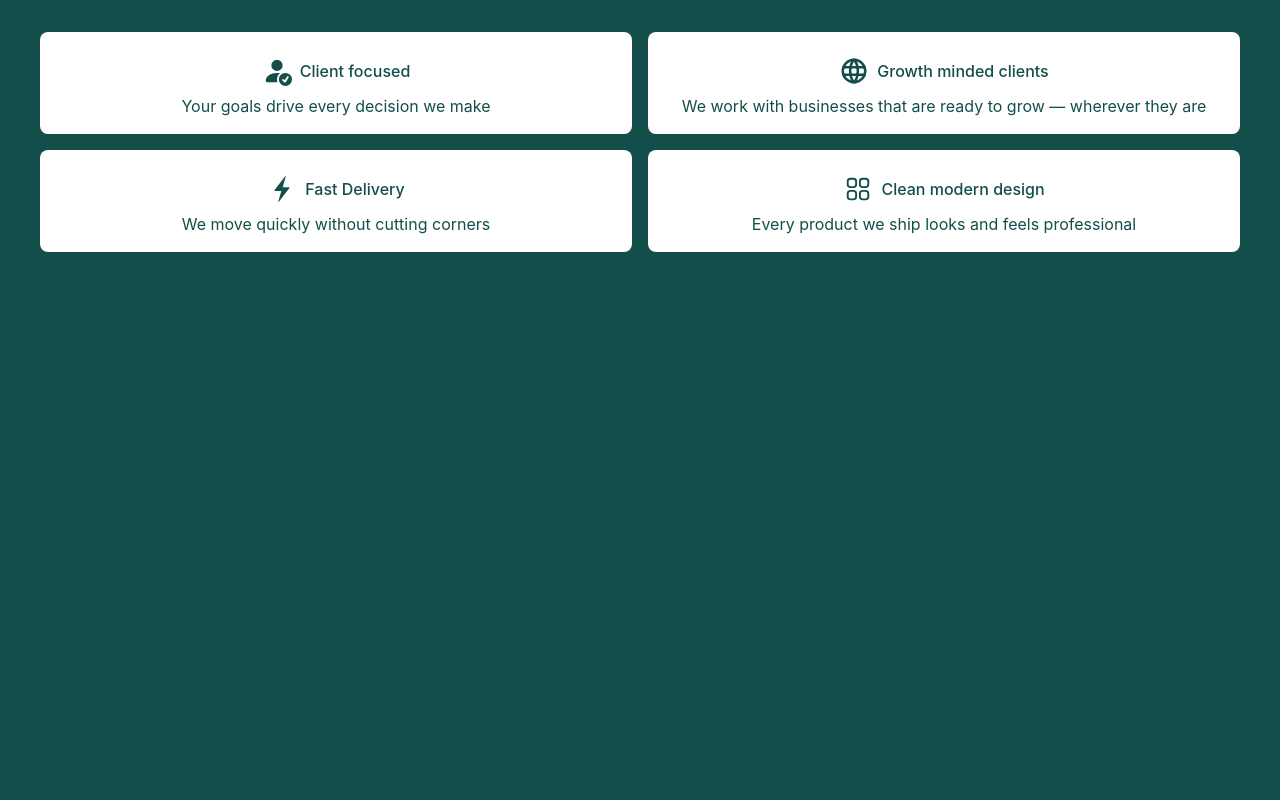
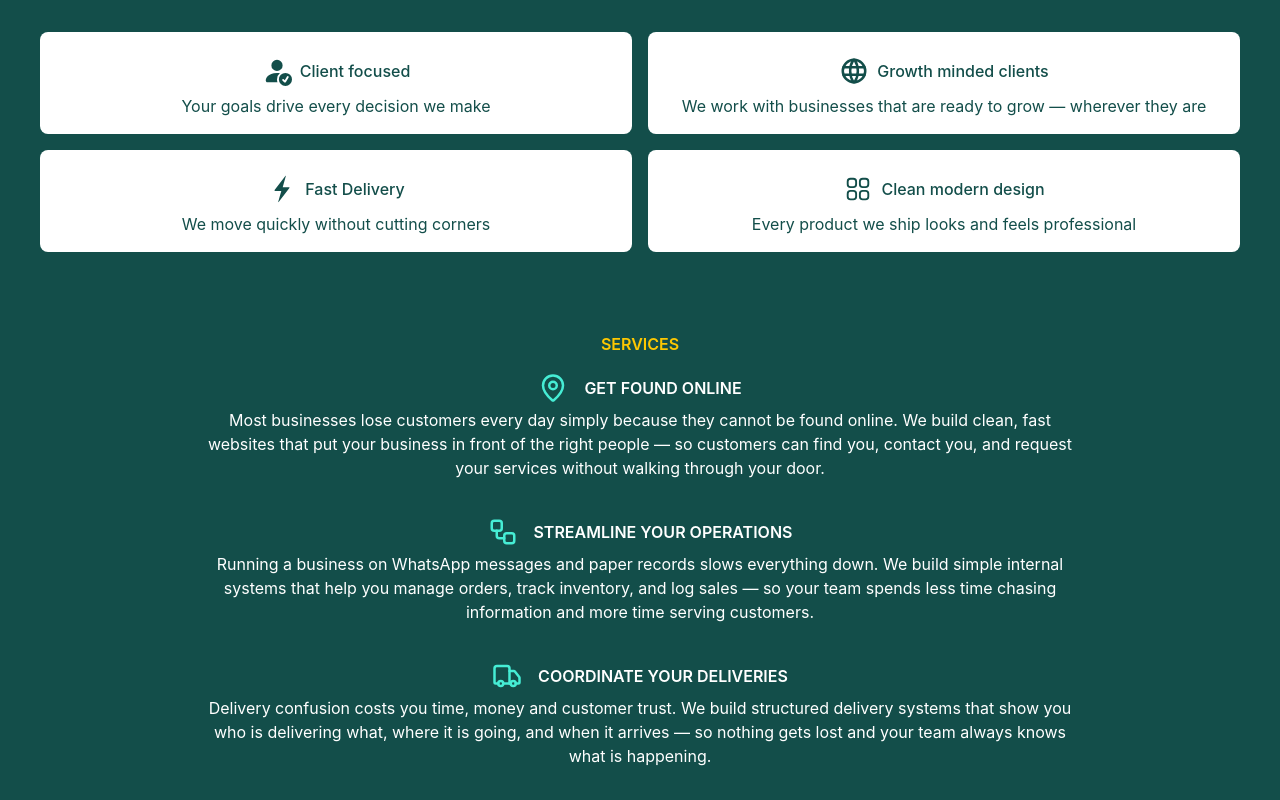
Before and after one commit to clientpulldigitalhq/agency-website, a React (Vite) app: page / in a window 1280 px wide. Shown: the part 632-1432 px from the top of the page. Before the commit the page ends 924 px from the top, so only its background shows below. Built offline with nearby package versions, Linux system fonts and the light colour scheme.

Commit message:
feat(ServicesSection): add ServicesSection

```diff
--- /dev/null
+++ b/src/components/services/ServicesSection.jsx
@@ -0,0 +1,47 @@
+import { LuMapPin, LuWorkflow, LuTruck } from "react-icons/lu";
+
+function ServicesSection() {
+  const services = [
+    {
+      title: "Get found online",
+      description:
+        "Most businesses lose customers every day simply because they cannot be found online. We build clean, fast websites that put your business in front of the right people — so customers can find you, contact you, and request your services without walking through your door.",
+      icon: LuMapPin,
+    },
+    {
+      title: "Streamline your operations",
+      description:
+        "Running a business on WhatsApp messages and paper records slows everything down. We build simple internal systems that help you manage orders, track inventory, and log sales — so your team spends less time chasing information and more time serving customers.",
+      icon: LuWorkflow,
+    },
+    {
+      title: "Coordinate your deliveries",
+      description:
+        "Delivery confusion costs you time, money and customer trust. We build structured delivery systems that show you who is delivering what, where it is going, and when it arrives — so nothing gets lost and your team always knows what is happening.",
+      icon: LuTruck,
+    },
+  ];
+
+  return (
+    <section id="services" className="mt-20 text-center text-white">
+      <h2 className="mb-5 font-semibold text-yellow-400 sm:mb-3">SERVICES</h2>
+      {services.map((service, index) => (
+        <ul key={index} className="mb-8">
+          <li>
+            <div className="sm:flex-center flex-col gap-4 sm:flex-row sm:justify-center">
+              <div className="flex justify-center">
+                {
+                  <service.icon className="text-5xl text-teal-300 sm:text-3xl" />
+                }
+              </div>
+              <h3 className="my-2 font-semibold uppercase">{service.title}</h3>
+            </div>
+            <p className="px-4 sm:px-50">{service.description}</p>
+          </li>
+        </ul>
+      ))}
+    </section>
+  );
+}
+
+export default ServicesSection;
--- a/src/pages/HomePage.jsx
+++ b/src/pages/HomePage.jsx
@@ -1,6 +1,7 @@
 import Navbar from "../components/navbar/Navbar";
 import HeroSection from "../components/hero/HeroSection";
 import AboutSection from "../components/about/AboutSection";
+import ServicesSection from "../components/services/ServicesSection";
 
 function HomePage() {
   return (
@@ -8,6 +9,7 @@ function HomePage() {
       <Navbar />
       <HeroSection />
       <AboutSection />
+      <ServicesSection />
     </>
   );
 }
```
